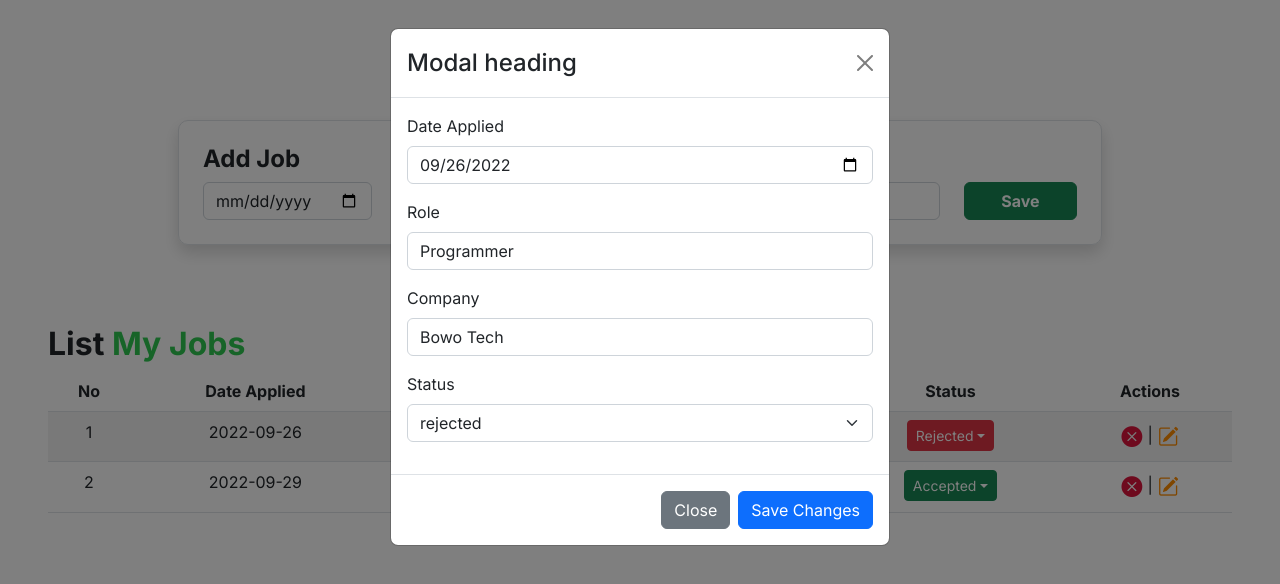
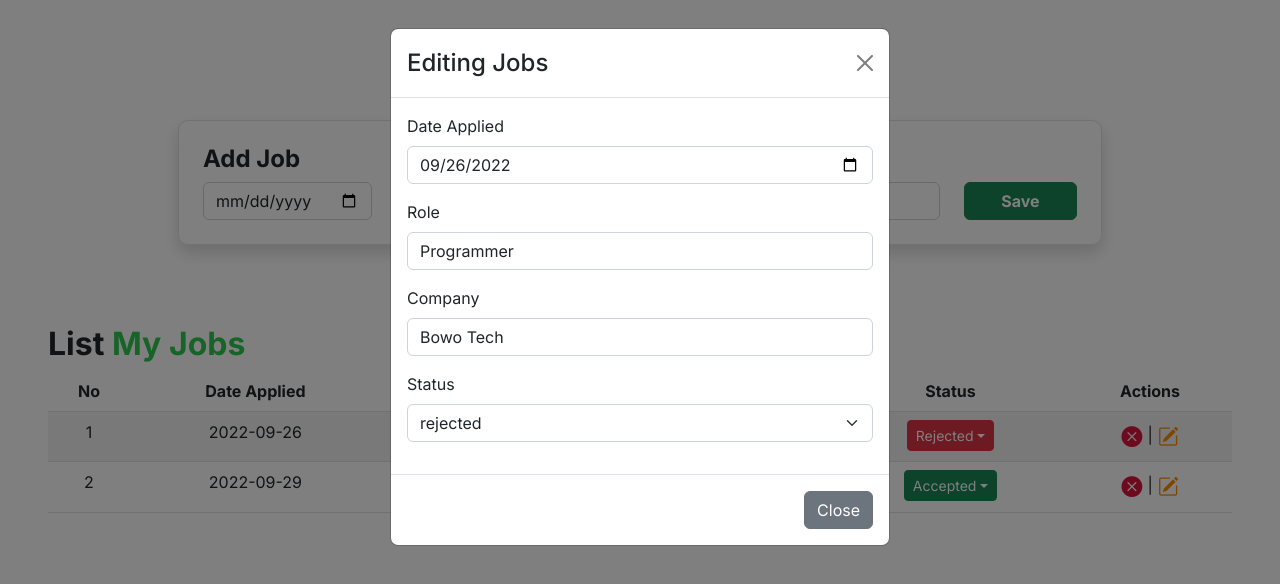
Before and after one commit to rzlwbo1/Tracker-Jobs, a React (Create React App) app: page / in a window 1280 px wide. Both pictures are taken after a click on the button 1168 px from the left and 436 px from the top of the page. Shown: the top 584 px of the page. Built offline with nearby package versions, Linux system fonts and the light colour scheme.

Commit message:
uncontroled component

```diff
--- a/src/components/App.js
+++ b/src/components/App.js
@@ -2,7 +2,7 @@ import React, { useState } from "react";
 import FormAddJob from "./FormAddJob";
 import TableJobs from "./TableJobs";
 import Container from "react-bootstrap/Container";
-import ModalEdit from "./ModalEdit";
+import ModalJob from "./ModalJob";
 
 function App() {
   // accepted, applied, rejected, test, ghosting, interview
@@ -23,8 +23,8 @@ function App() {
     },
   ]);
 
-  const [showModalState, setShowModal] = useState(false);
-  const [editJob, setEditJob] = useState(null);
+  const [show, setShow] = useState(false)
+  const [editDataJob, setEditDataJob] = useState(null)
 
   function onAddJobs(data) {
     // destructure yg ada , dan masukin yang baru
@@ -57,28 +57,29 @@ function App() {
     setJobs(filterdDataHasDelted);
   }
 
+
   function handleEditJob(id) {
-    // triggered Modal
-    setShowModal(true);
 
-    const foundJob = jobs.find((jb) => jb.id == id);
+    setShow(!show)
 
-    setEditJob(foundJob);
+    const foundJob = jobs.find(jb => jb.id === id);
+    setEditDataJob(foundJob)
+
   }
 
   function handleCloseModal() {
-    setShowModal(false);
+
+    setShow(!show)
+
   }
 
   return (
     <div className="p-4">
-      {editJob && (
-        <ModalEdit
-          showModal={showModalState}
-          hideModal={handleCloseModal}
-          dataEditJob={editJob}
-        />
-      )}
+
+      {
+        editDataJob &&
+        <ModalJob show={show} handleClose={handleCloseModal} editJob={editDataJob} />
+      }
 
       <h1 className="fw-bold text-center title-app">
         Tracker <span style={{ color: "#2FC851" }}>Jobs</span>
--- a/src/components/ModalEdit.jsx
+++ /dev/null
@@ -1,80 +0,0 @@
-import React, { useState } from "react";
-import Modal from "react-bootstrap/Modal";
-import Button from "react-bootstrap/Button";
-import Form from "react-bootstrap/Form";
-
-function ModalEdit({ showModal, hideModal, dataEditJob }) {
-
-  const [date, setDate] = useState(dataEditJob.date);
-  const [role, setRole] = useState(dataEditJob.role);
-  const [company, setCompany] = useState(dataEditJob.company);
-  const [status, setStatus] = useState(dataEditJob.status);
-
-  return (
-    <Modal show={showModal} onHide={hideModal}>
-      <Modal.Header closeButton>
-        <Modal.Title>Modal heading</Modal.Title>
-      </Modal.Header>
-      <Modal.Body>
-        <Form>
-          <Form.Group className="mb-3">
-            <Form.Label>Date Applied</Form.Label>
-            <Form.Control
-              type="date"
-              name="date"
-              value={date}
-              onChange={(e) => setDate(e.target.value)}
-            />
-          </Form.Group>
-
-          <Form.Group className="mb-3">
-            <Form.Label>Role</Form.Label>
-            <Form.Control
-              type="text"
-              name="role"
-              value={role}
-              onChange={(e) => setRole(e.target.value)}
-            />
-          </Form.Group>
-
-          <Form.Group className="mb-3">
-            <Form.Label>Company</Form.Label>
-            <Form.Control
-              type="text"
-              name="company"
-              value={company}
-              onChange={(e) => setCompany(e.target.value)}
-            />
-          </Form.Group>
-
-          <Form.Group className="mb-3">
-            <Form.Label>Status</Form.Label>
-            <Form.Select
-              aria-label="Default select example"
-              value={status}
-              onChange={(e) => setStatus(e.target.value)}
-            >
-              <option>Change Status</option>
-              <option value="applied">applied</option>
-              <option value="accepted">accepted</option>
-              <option value="rejected">rejected</option>
-              <option value="test">test</option>
-              <option value="ghosting">ghosting</option>
-              <option value="interview">interview</option>
-            </Form.Select>
-          </Form.Group>
-        </Form>
-      </Modal.Body>
-      <Modal.Footer>
-        <Button variant="secondary" onClick={hideModal}>
-          Close
-        </Button>
-        <Button variant="primary" onClick={hideModal}>
-          Save Changes
-        </Button>
-      </Modal.Footer>
-    </Modal>
-  );
-}
-
-export default ModalEdit;
--- /dev/null
+++ b/src/components/ModalJob.jsx
@@ -0,0 +1,70 @@
+import React from "react";
+import Modal from "react-bootstrap/Modal";
+import Button from "react-bootstrap/Button";
+
+export default function ModalJob({ show, handleClose, editJob }) {
+
+  function handleSubmitEdit(e) {
+    console.log()
+  }
+
+  return (
+    <>
+      <Modal show={show} onHide={handleClose}>
+        <Modal.Header closeButton>
+          <Modal.Title>Editing Jobs</Modal.Title>
+        </Modal.Header>
+        <Modal.Body>
+          <form onSubmit={handleSubmitEdit}>
+            <div className="mb-3">
+              <label className="form-label">Date Applied</label>
+              <input
+                type="date"
+                name="date"
+                className="form-control"
+                defaultValue={editJob.date}
+              />
+            </div>
+
+            <div className="mb-3">
+              <label className="form-label">Role</label>
+              <input
+                type="text"
+                name="role"
+                className="form-control"
+                defaultValue={editJob.role}
+              />
+            </div>
+
+            <div className="mb-3">
+              <label className="form-label">Company</label>
+              <input
+                type="text"
+                name="company"
+                className="form-control"
+                defaultValue={editJob.company}
+              />
+            </div>
+
+            <div className="mb-3">
+              <label className="form-label">Status</label>
+              <select className="form-select" aria-label="Default select example" defaultValue={editJob.status}>
+                <option value="accepted">accepted</option>
+                <option value="applied">applied</option>
+                <option value="rejected">rejected</option>
+                <option value="test">test</option>
+                <option value="ghosting">ghosting</option>
+                <option value="interview">interview</option>
+              </select>
+            </div>
+          </form>
+        </Modal.Body>
+        <Modal.Footer>
+          <Button variant="secondary" onClick={handleClose}>
+            Close
+          </Button>
+        </Modal.Footer>
+      </Modal>
+    </>
+  );
+}
```
